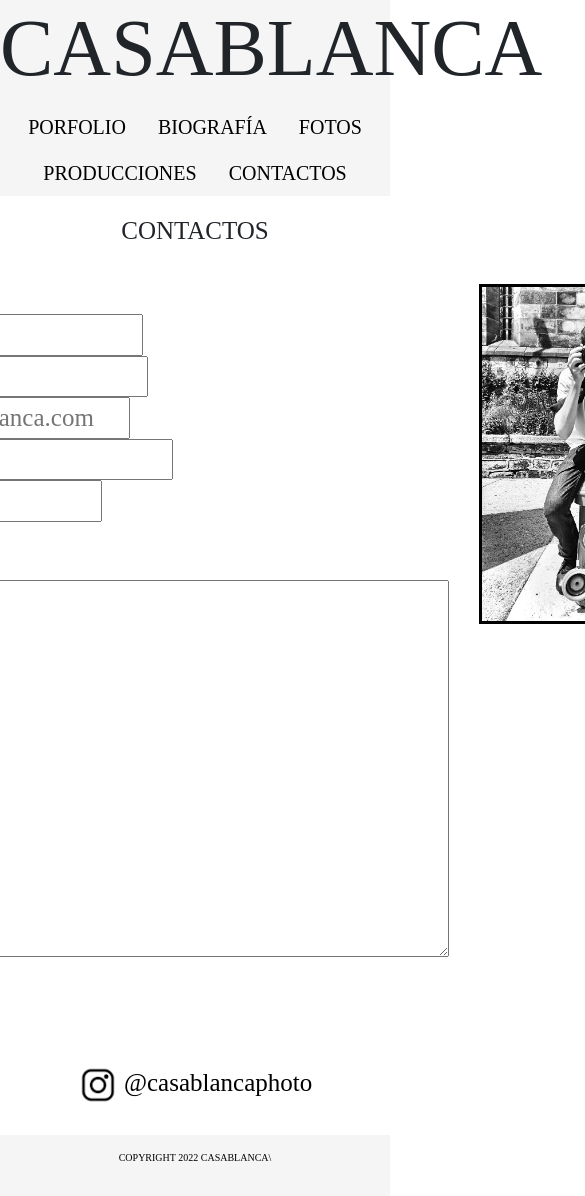
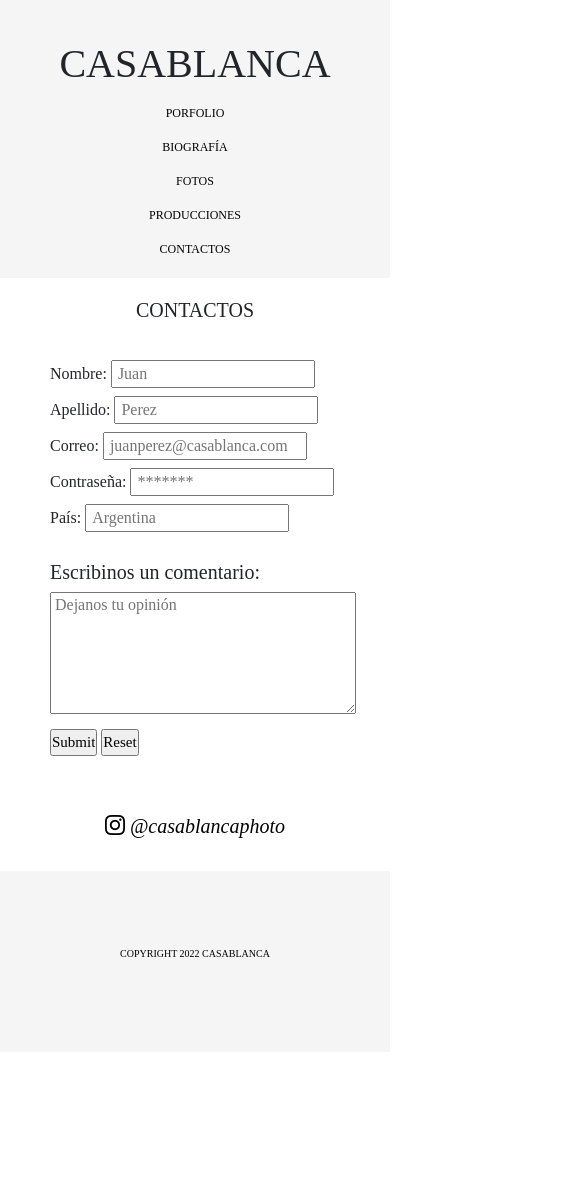
Before and after one commit to Grandinetti00/CASABLANCA-LAYOUT, a plain HTML site: page pages/contactos.html in a window 390 px wide. Shown: the top 1196 px of the page, 585 px wide, since content can reach past the window. After the commit the page ends 1052 px from the top, so only its background shows below. Drawn offline with nearby package versions, Linux system fonts and the light colour scheme; a web font is replaced by a local one.

Commit message:
responsive completo

```diff
--- a/css/style.css
+++ b/css/style.css
@@ -2,6 +2,7 @@
 *{
     margin: 0;
     padding: 0;
+    box-sizing: border-box;
 }
 /*-------------------------------HEADER-----------------------------*/
 header {
@@ -30,37 +31,28 @@ header h1 {
 /*-----BIO-----*/
 .cuerpoBio {
     font-family: 'Cormorant Unicase', serif;
-    font-size: 25px;
-    padding-bottom: 25px;
 }
 .cuerpoBio h3 {
     text-align: center;
     padding-top: 20px;
     font-size: 25px;
 }
+.sectionBio {
+    font-size: 20px;
+    width: 100%;
+    display: grid;
+    grid-template-columns: 60% 40%;
+    justify-items: center;
+    align-items: center;
+    padding: 5px 25px 50px 100px
+}
+.sectionBioText {
+    font-size: 20px;
+}
 .cuerpoBio img {
     width: 360px;
-    height: 462px;
-    border: 3px solid black
-}
-.sectionBio {
-    display: flex;
-    justify-content:space-between;
-    font-size: 20px;
-    padding-left: 50px;
-    padding-right: 50px;
-    width: 100%;
-}
-.divBioUno {
-    padding-top: 40px;
-    width: 50%;
-    padding-left: 200px;
-    margin-right: 100px;
-}
-.divBioDos {
-    width: 50%;
-    padding-top: 40px;
-    padding-right: 200px;
+    height: 460px;
+    border: 3px solid black;
 }
 /*-----FOTOS-----*/
 .cuerpoFotos h3 {
@@ -80,6 +72,10 @@ header h1 {
     border: 3px solid black;
     margin: 15px;
 }
+.sectionFotos img:hover {
+    transform: scale(1.02);
+    transition: ease all .3s ;
+}
 .sectionFotos h4 {
     font-family: 'Cormorant Unicase', serif;
     text-align: center;
@@ -87,11 +83,12 @@ header h1 {
 }
 .sectionFotos h4:hover {
     color: gold;
-    transition: all .3s;
+    transition: ease all .3s;
 }
 /*-----PRODU-----*/
 .cuerpoProdu {
-    height: 650px;
+    height: auto;
+    justify-content: auto;
 }
 .cuerpoProdu h3 {
     font-family: 'Cormorant Unicase', serif;
@@ -102,22 +99,26 @@ header h1 {
 /*-----CONTACTOS-----*/
 .cuerpoContactos {
     font-family: 'Cormorant Unicase', serif;
-    font-size: 25px;
+    justify-items: center;
+    display: grid;
+    grid-template-columns: repeat(2, 1fr);
+    grid-template-rows: auto auto auto;
+    grid-template-areas:
+    "h3 h3"
+    "form img"
+    "link link";
 }
 .cuerpoContactos h3 {
+    grid-area: h3;
     font-size: 25px;
     text-align: center;
     padding-top: 20px;
 }
-.cuerpoContactos form {
-    padding-left: 60px;
-    padding-top: 30px;
-    margin-right: 30px;
-}
 .cuerpoContactos img {
-    width: 240px;
-    height: 340px;
-    border: 3px solid black
+    grid-area: img;
+    width: 360px;
+    height: 460px;
+    border: 3px solid black;
 }
 .sectionContactosUno {
     display: flex;
@@ -125,34 +126,49 @@ header h1 {
     padding-top: 30px;
     padding-bottom: 55px;
 }
+.cuerpoContactos form {
+    grid-area: form;
+}
+.sectionContactosForm {
+    grid-area: form;
+    display: flex;
+    flex-direction: column;
+    gap: 8px;
+}
+input::placeholder {
+    font-size: 16px;
+    padding: 5px;
+}
 .sectionContactosDos {
+    grid-area: link;
     padding-bottom: 30px;
     justify-content: center;
-    display: flex   ;
+    display: flex;
 }
-.sectionContactosDos a{
+.sectionContactosDos a {
     font-family: 'Cormorant Unicase', serif;
-    font-size: 25px;
+    font-size: 20px;
     text-decoration: none;
     color: black;
 }
-.sectionContactosDos a img{
-    width: 40px;
-    height: 40px;
-    border:none;
-}
 .sectionContactosDos a:hover {
     color: gold;
-    transition: all .3s;
+    transition: ease all .3s;
 }
 .divContactos h3 {
     text-align: left;
+}
+.sectionContactosInput {
+    font-size: 15px;
+}
+.sectionContactosInput:hover {
+    color: gold;
+    transition: ease all .3s;
 }
 /*-------------------------------FOOTER-----------------------------*/
 footer {
     background-color: whitesmoke;
     padding: 15px;
-    width: 100%;
 }
 footer p {
     color: black;
@@ -161,5 +177,115 @@ footer p {
     text-align:center
 }
 /*-------------------------------MEDIA QUERY-----------------------------*/
-@media screen and (max-width:580px) {
+@media screen and (max-width:1070px) {
+    .sectionBio img {
+        width: 280px;
+        height: 357px;
+    }
 }
+@media screen and (max-width:950px) {
+    .sectionBioText {
+        font-size: 15px;
+    }
+}
+@media screen and (max-width:980px) {
+    .sectionBio img {
+        width: 260px;
+        height: 332px;
+    }
+}
+@media screen and (max-width:850px) {
+    .sectionBio {
+        grid-template-columns: 100%;
+        padding: 5px 50px 50px 50px
+    }
+}
+@media screen and (max-width:765px) {
+    .cuerpoContactos img {
+        display: none;
+    }
+    .cuerpoContactos {
+        grid-template-columns: 1fr;
+        grid-template-rows: auto;
+        grid-template-areas:
+        "h3"
+        "form"
+        "link";
+    }
+}
+@media screen and (max-width:590px) {
+    header h1 {
+        font-size: 60px;
+        padding-top: 30px;
+    }
+    header nav ul{
+        display: flex;
+        flex-direction: column;
+        align-items: center;
+    }
+    .nav-link {
+        font-size: 15px;
+    }
+}
+@media screen and (max-width:450px) {
+    header h1 {
+        font-size: 50px;
+        padding-top: 40px;
+    }
+    .cuerpoBio h3 {
+        font-size: 20px;
+    }
+    .nav-link {
+        font-size: 12px;
+    }
+    footer {
+        padding: 30px;
+    }
+}
+@media screen and (max-width:440px) {
+    footer {
+        padding: 35px;
+    }
+}
+@media screen and (max-width:425px) {
+    header nav ul{
+        padding-bottom: 12px;
+    }
+    footer {
+        padding: 40px;
+    }
+    .cuerpoContactos form {
+        padding-left: 70px;
+    }
+    .divContactos textarea {
+        width: 90%;
+    }
+}
+@media screen and (max-width:410px) {
+    header h1 {
+        font-size: 40px;
+    }
+    .cuerpoFotos h3 {
+        font-size: 20px
+    }
+    .cuerpoProdu h3 {
+        font-size: 20px
+    }
+    .sectionFotos img{
+        width: 280px;
+    }
+    .cuerpoContactos h3 {
+        font-size: 20px;
+    }
+    .cuerpoContactos form {
+        padding-left: 50px;
+    }
+    footer {
+        padding: 75px;
+    }
+}
+@media screen and (max-width:370px) {
+    .cuerpoContactos form {
+        padding-left: 40px;
+    }
+}
--- a/pages/contactos.html
+++ b/pages/contactos.html
@@ -5,13 +5,15 @@
     <meta http-equiv="X-UA-Compatible" content="IE=edge">
     <meta name="viewport" content="width=device-width, initial-scale=1.0">
     <link href="https://cdn.jsdelivr.net/npm/bootstrap@5.0.2/dist/css/bootstrap.min.css" rel="stylesheet" integrity="sha384-EVSTQN3/azprG1Anm3QDgpJLIm9Nao0Yz1ztcQTwFspd3yD65VohhpuuCOmLASjC" crossorigin="anonymous">
+    <link rel="stylesheet" href="https://cdn.jsdelivr.net/npm/bootstrap-icons@1.10.2/font/bootstrap-icons.css">
     <link rel="stylesheet" href="../css/style.css">
     <title>CASABLANCA</title>
 </head>
 <body>
     <header>
         <h1>CASABLANCA</h1>
-        <nav>            <ul class="nav justify-content-center">
+        <nav>
+            <ul class="nav justify-content-center">
                 <li class="nav-item">
                 <a class="nav-link" href="../index.html">PORFOLIO</a>
                 </li>
@@ -33,7 +35,7 @@
     <main class="cuerpoContactos">
         <h3>CONTACTOS</h3>
         <section class="sectionContactosUno">
-            <form action="" method="" enctype="">
+            <form action="" method="" enctype="" class="sectionContactosForm">
                 <div>
                     <label for="Nombre">Nombre: </label>
                     <input type="text" id="nombre" placeholder="Juan">
@@ -56,23 +58,25 @@
                 </div>
                 <div class="divContactos">
                     <h3>Escribinos un comentario:</h3>
-                    <textarea cols="50" rows="10" placeholder=" Dejanos tu opinión"></textarea>
+                    <textarea cols="45" rows="5" placeholder=" Dejanos tu opinión"></textarea>
                 </div>
                 <div>
-                    <input type="submit">
-                    <input type="reset">
+                    <input class="sectionContactosInput" type="submit">
+                    <input class="sectionContactosInput" type="reset">
                 </div>
             </form>
+        </section>
+        <section>
             <div>
                 <img src="../img/contac.jpg" alt="imagenContacto">
             </div>
         </section>
         <section class="sectionContactosDos">
-            <a href="https://www.instagram.com/" target="_blank"><img src="../img/logoIg.png" alt="logoInstagram"> @casablancaphoto</a>
+            <a href="https://www.instagram.com/" target="_blank"><i class="bi bi-instagram"> @casablancaphoto</i></a>
         </section>
     </main>
     <footer>
-        <p>COPYRIGHT 2022 CASABLANCA\</p>
+        <p>COPYRIGHT 2022 CASABLANCA</p>
     </footer>
     <!--LINK BOOTSTRAP JAVASCRIP-->
     <script src="https://cdn.jsdelivr.net/npm/bootstrap@5.0.2/dist/js/bootstrap.bundle.min.js" integrity="sha384-MrcW6ZMFYlzcLA8Nl+NtUVF0sA7MsXsP1UyJoMp4YLEuNSfAP+JcXn/tWtIaxVXM" crossorigin="anonymous"></script>
```
Also changed, not shown: pages/bio.html (+2 -3 lines), pages/producciones.html (+1 -1 lines). Lines whose indentation alone changed are shown as unchanged.
